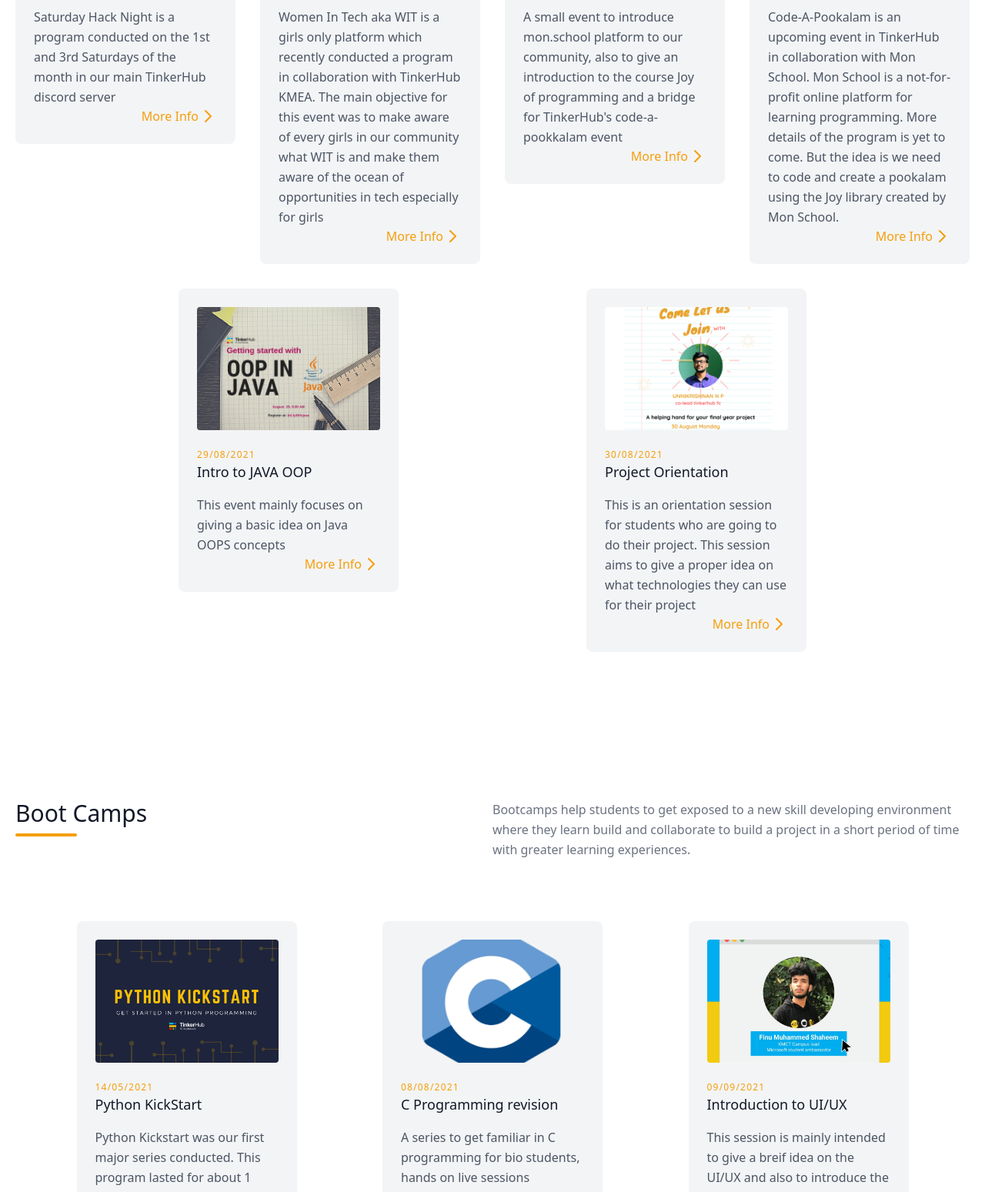
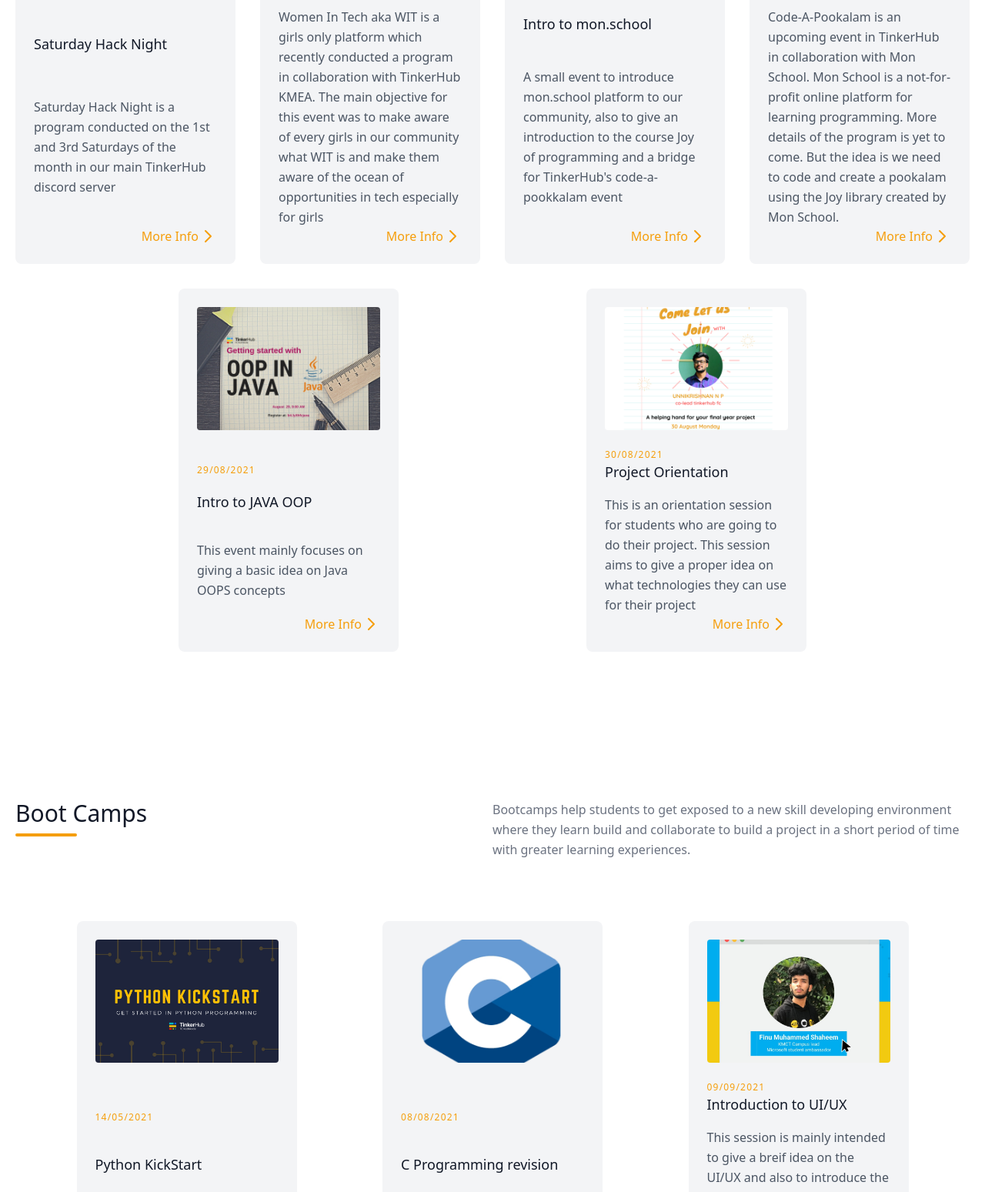
Before and after one commit to TinkerHub-Farook-College/tinkerhubfc-official-site, a website: page events.html in a window 1280 px wide. Shown: the part 1967-3516 px from the top of the page at 77% size. Drawn offline with nearby package versions, Linux system fonts and the light colour scheme; files that its build step writes are made by us from their sources.

Commit message:
cards resized

```diff
--- a/events.html
+++ b/events.html
@@ -96,7 +96,7 @@
             <p class="lg:w-1/2 w-full leading-relaxed text-gray-500">Learning programs help students to learn with effective mentorship support
               These programs focus on students who are interested in learning technology and make them confident to find their own passion in tech.</p>
           </div>
-          <div class="flex md:justify-evenly justify-center flex-wrap -m-4" id="learning-programs">
+          <div class="flex md:justify-evenly justify-center flex-wrap items-stretch -m-4" id="learning-programs">
             <div class="flex justify-center mt-5" id="loader"><img src="img/loading.gif" alt="loading" class="w-5 h-5"></div>
           </div>
         </div>
@@ -111,7 +111,7 @@
             </div>
             <p class="lg:w-1/2 w-full leading-relaxed text-gray-500">Bootcamps help students to get exposed to a new skill developing environment where they learn build and collaborate to build a project in a short period of time with greater learning experiences.</p>
           </div>
-          <div class="flex md:justify-evenly justify-center flex-wrap -m-4" id="bootcamps">
+          <div class="flex md:justify-evenly justify-center flex-wrap items-stretch  -m-4" id="bootcamps">
             <div class="flex justify-center mt-5" id="loader"><img src="img/loading.gif" alt="loading" class="w-5 h-5"></div>
           </div>
         </div>
@@ -127,7 +127,7 @@
             </div>
             <p class="lg:w-1/2 w-full leading-relaxed text-gray-500">The community events gather the community members together where they play fun games,share their ideas and build bonds with each other.</p>
           </div>
-          <div class="flex md:justify-evenly justify-center flex-wrap -m-4" id="community-events">
+          <div class="flex md:justify-evenly justify-center flex-wrap items-stretch  -m-4" id="community-events">
             <div class="flex justify-center mt-5" id="loader"><img src="img/loading.gif" alt="loading" class="w-5 h-5"></div>
           </div>
         </div>
--- a/js/main.js
+++ b/js/main.js
@@ -36,7 +36,7 @@
             ` : '';
             const eventCard = `
             <div class="xl:w-1/4 md:w-1/2 p-4">
-              <div class="bg-gray-100 p-6 rounded-lg">
+              <div class="flex flex-col bg-gray-100 p-6 rounded-lg h-full justify-between">
                 <img class="h-40 rounded w-full object-cover object-center mb-6" src="events/assets/${event.image}" alt="content">
                 <h3 class="tracking-widest text-yellow-500 text-xs font-medium title-font">${event.date}</h3>
                 <h2 class="text-lg text-gray-900 font-medium title-font mb-4">${event.title}</h2>
```
